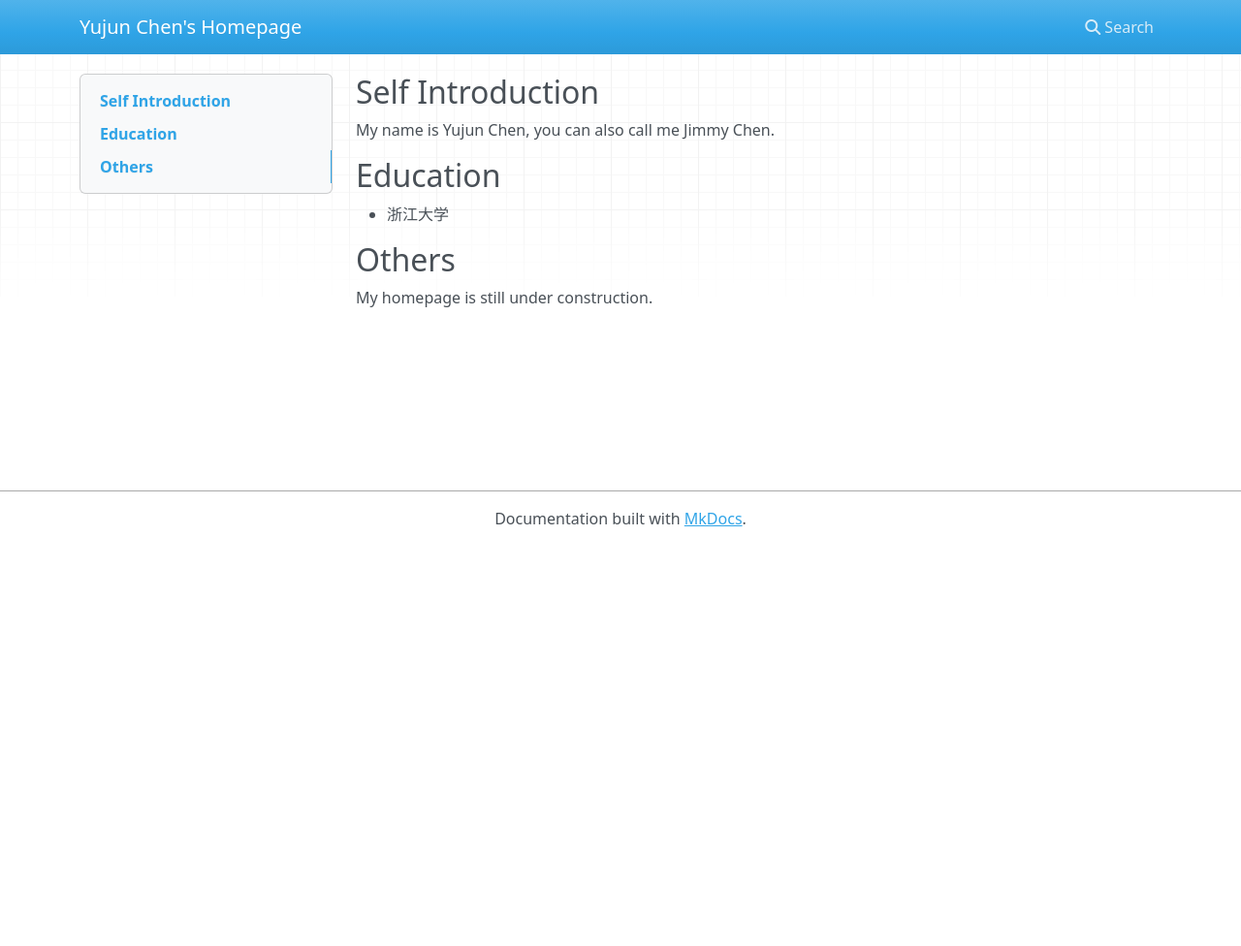
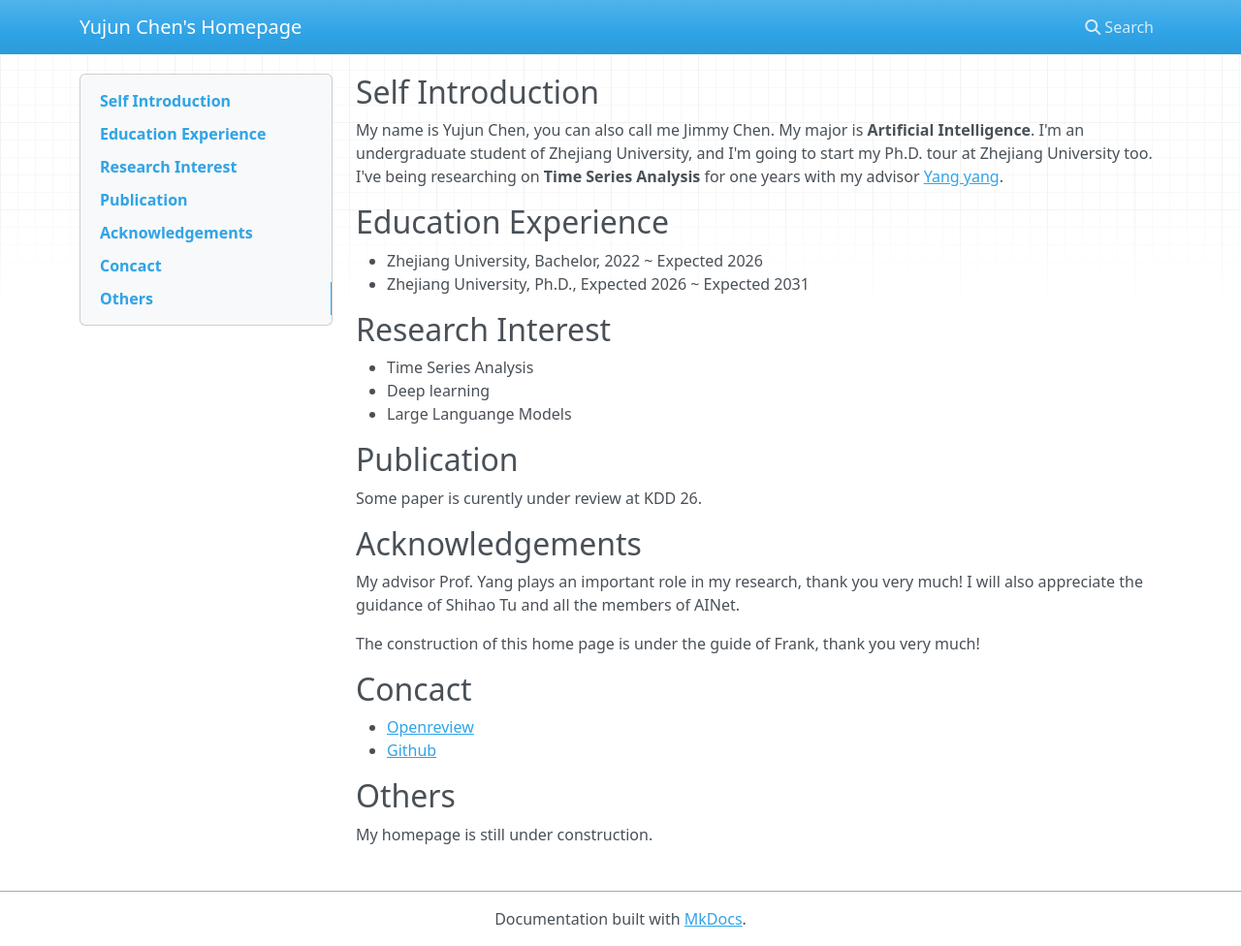
Before and after one commit to JimmyChen6/JimmyChen6.github.io, an MkDocs documentation site: the page built from docs/index.md, in a window 1280 px wide and 976 px high. Shown: the whole window at 97% size. Built offline with MkDocs 1.6.1, drawn with Linux system fonts in a browser that asks for light colours; nearby versions of some CDN libraries.

Commit message:
添加了个人介绍

```diff
--- a/docs/index.md
+++ b/docs/index.md
@@ -1,10 +1,32 @@
 ## Self Introduction
 
-My name is Yujun Chen, you can also call me Jimmy Chen.
+My name is Yujun Chen, you can also call me Jimmy Chen. My major is **Artificial Intelligence**. I'm an undergraduate student of Zhejiang University, and I'm going to start my Ph.D. tour at Zhejiang University too. I've being researching on **Time Series Analysis** for one years with my advisor [Yang yang](http://yangy.org/).
 
-## Education
+## Education Experience
 
-- 浙江大学
+- Zhejiang University, Bachelor, 2022 ~ Expected 2026
+- Zhejiang University, Ph.D., Expected 2026 ~ Expected 2031
+
+## Research Interest
+
+- Time Series Analysis
+- Deep learning
+- Large Languange Models
+
+## Publication
+
+Some paper is curently under review at KDD 26.
+
+## Acknowledgements
+
+My advisor Prof. Yang plays an important role in my research, thank you very much! I will also appreciate the guidance of Shihao Tu and all the members of AINet.
+
+The construction of this home page is under the guide of Frank, thank you very much!
+
+## Concact
+
+- [Openreview](https://openreview.net/profile?id=%7EYujun_Chen8)
+- [Github](https://github.com/JimmyChen6)
 
 ## Others
 
```
